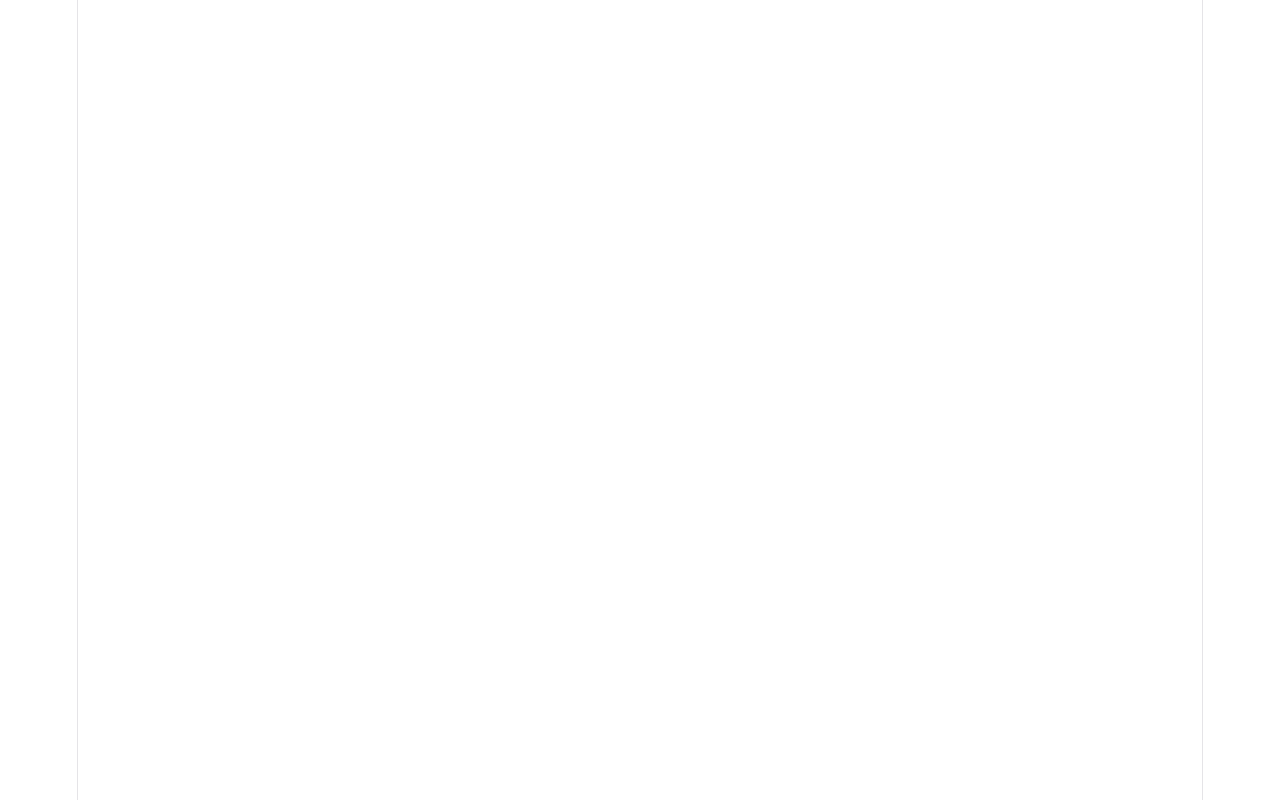
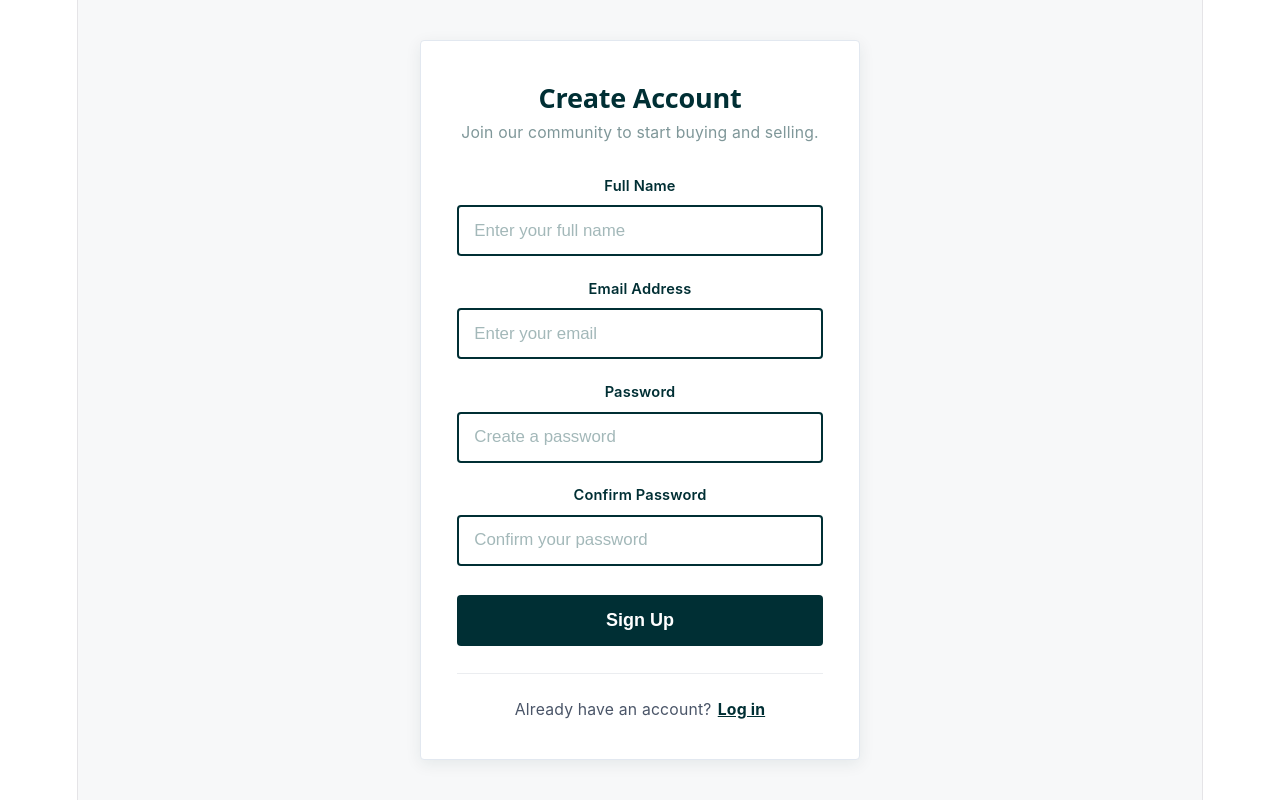
Before and after one commit to Dominic9074/olx-marketplace-clone, a React (Vite) app in the folder client/: page /signup in a window 1280 px wide. Before the commit this address had no page. Built offline with nearby package versions, Linux system fonts and the light colour scheme.

Commit message:
feat:completed the sigup feature logic

```diff
--- a/client/package.json
+++ b/client/package.json
@@ -14,8 +14,10 @@
     "axios": "^1.20.0",
     "react": "^19.2.8",
     "react-dom": "^19.2.8",
+    "react-hook-form": "^7.87.0",
     "react-redux": "^9.3.0",
-    "react-router-dom": "^7.18.3"
+    "react-router-dom": "^7.18.3",
+    "react-toastify": "^11.1.0"
   },
   "devDependencies": {
     "@eslint/js": "^10.0.1",
--- a/client/src/App.tsx
+++ b/client/src/App.tsx
@@ -1,11 +1,13 @@
 import './App.css'
 import AppRouter from './routes/AppRouter.tsx'
+import { ToastContainer } from 'react-toastify'
 
 function App() {
 
   return (
     <>
       <AppRouter />
+      <ToastContainer />
     </>
   )
 }
--- a/client/src/api/apiClient.ts
+++ b/client/src/api/apiClient.ts
@@ -1,5 +1,6 @@
 import axios from "axios";
-import { store } from "../app/store";
+import type { RootState } from "../app/store";
+import type { Store } from "@reduxjs/toolkit";
 
 const apiClient=axios.create({
     baseURL:'http://localhost:5000/',
@@ -8,7 +9,8 @@ const apiClient=axios.create({
     }
 })
 
-apiClient.interceptors.request.use(
+export const setupInterceptors=(store:Store<RootState>)=>{
+    apiClient.interceptors.request.use(
     (config)=>{
         const token=store.getState().auth.token;
 
@@ -21,5 +23,6 @@ apiClient.interceptors.request.use(
         return Promise.reject(error)
     }
 )
+}
 
 export default apiClient;
--- /dev/null
+++ b/client/src/hooks/hooks.ts
@@ -0,0 +1,6 @@
+import { useDispatch,useSelector } from "react-redux";
+import type { AppDispatch,RootState } from "../app/store";
+
+
+export const useAppDispatch=useDispatch.withTypes<AppDispatch>()
+export const useAppSelector=useSelector.withTypes<RootState>();
--- a/client/src/pages/Login.tsx
+++ b/client/src/pages/Login.tsx
@@ -1,7 +1,24 @@
+import { useForm } from "react-hook-form";
+import "./Login.css";
+import { useNavigate } from "react-router-dom";
 
-import "./Login.css";
+interface userFormInterface{
+  name:string;
+  email:string;
+  password:string;
+  confirmPassword:string;
+}
 
 export default function Login() {
+
+  const {register,handleSubmit,formState:{errors}}=useForm<userFormInterface>()
+  const navigate=useNavigate()
+
+  const handleLogin=async ()=>{
+    console.log('logged in');
+    navigate('/')
+  }
+
   return (
     <div className="login-wrapper">
       <div className="login-card">
@@ -10,15 +27,18 @@ export default function Login() {
         <p className="login-subtext">The trusted community of buyers and sellers.</p>
 
         {/* Login Form */}
-        <form className="login-form">
+        <form className="login-form" onSubmit={handleSubmit(handleLogin)} >
           <div className="input-field-group">
             <label htmlFor="email">Email Address</label>
             <input
               id="email"
               type="email"
               placeholder="Enter your email"
-              required
+              {...register('email',{
+                required:'Email is required',
+              })}
             />
+            {errors.email && <p style={{ color: "red",margin:0 }}>{errors.email.message}</p>}
           </div>
 
           <div className="input-field-group">
@@ -29,8 +49,12 @@ export default function Login() {
               id="password"
               type="password"
               placeholder="Enter your password"
-              required
+              {...register('password',{
+                required:'password is required',
+                minLength:{value:6,message:'password should contain at least 6 character'}
+              })}
             />
+            {errors.password && <p style={{ color: "red",margin:0 }}>{errors.password.message}</p>}
           </div>
 
           <button type="submit" className="login-submit-btn">
@@ -40,7 +64,7 @@ export default function Login() {
 
         <div className="login-footer">
           <span>Don't have an account?</span>
-          <a href="#register" className="create-account-link">Sign up</a>
+          <a href="/signup" className="create-account-link">Sign up</a>
         </div>
       </div>
     </div>
--- /dev/null
+++ b/client/src/pages/Signup.css
@@ -0,0 +1,132 @@
+.signup-wrapper {
+  min-height: 100vh;
+  width: 100%;
+  background-color: #f7f8f9;
+  display: flex;
+  align-items: center;
+  justify-content: center;
+  padding: 1.5rem;
+  box-sizing: border-box;
+  font-family: -apple-system, BlinkMacSystemFont, "Segoe UI", Roboto, sans-serif;
+}
+
+.signup-card {
+  position: relative;
+  width: 100%;
+  max-width: 440px;
+  background-color: #ffffff;
+  border-radius: 4px;
+  border: 1px solid #e2e8f0;
+  box-shadow: 0 4px 16px rgba(0, 47, 52, 0.08);
+  padding: 2.25rem 2rem 2rem;
+  box-sizing: border-box;
+}
+
+.close-btn {
+  position: absolute;
+  top: 14px;
+  right: 16px;
+  background: transparent;
+  border: none;
+  font-size: 24px;
+  color: #002f34;
+  cursor: pointer;
+  line-height: 1;
+}
+
+.close-btn:hover {
+  opacity: 0.7;
+}
+
+.signup-heading {
+  font-size: 1.5rem;
+  font-weight: 700;
+  color: #002f34;
+  margin: 0 0 0.35rem 0;
+  text-align: center;
+}
+
+.signup-subtext {
+  font-size: 0.875rem;
+  color: #7f9799;
+  margin: 0 0 1.5rem 0;
+  text-align: center;
+}
+
+.signup-form {
+  display: flex;
+  flex-direction: column;
+  gap: 1.1rem;
+}
+
+.input-field-group {
+  display: flex;
+  flex-direction: column;
+  gap: 0.35rem;
+}
+
+.input-field-group label {
+  font-size: 0.8125rem;
+  font-weight: 600;
+  color: #002f34;
+}
+
+.input-field-group input {
+  width: 100%;
+  padding: 0.75rem 0.85rem;
+  font-size: 0.9375rem;
+  border: 2px solid #002f34;
+  border-radius: 4px;
+  box-sizing: border-box;
+  outline: none;
+  color: #002f34;
+  transition: border-color 0.2s ease, box-shadow 0.2s ease;
+}
+
+.input-field-group input::placeholder {
+  color: #a3b8b9;
+}
+
+.input-field-group input:focus {
+  border-color: #23e5db;
+  box-shadow: 0 0 0 2px rgba(35, 229, 219, 0.2);
+}
+
+.signup-submit-btn {
+  margin-top: 0.5rem;
+  width: 100%;
+  background-color: #002f34;
+  color: #ffffff;
+  border: none;
+  border-radius: 4px;
+  padding: 0.85rem;
+  font-size: 1rem;
+  font-weight: 700;
+  cursor: pointer;
+  transition: background-color 0.2s ease, transform 0.1s ease;
+}
+
+.signup-submit-btn:hover {
+  background-color: #003f47;
+}
+
+.signup-submit-btn:active {
+  transform: scale(0.99);
+}
+
+.signup-footer {
+  margin-top: 1.5rem;
+  padding-top: 1.25rem;
+  border-top: 1px solid #ebedf0;
+  font-size: 0.875rem;
+  color: #4a5568;
+  display: flex;
+  justify-content: center;
+  gap: 0.35rem;
+}
+
+.login-account-link {
+  color: #002f34;
+  font-weight: 700;
+  text-decoration: underline;
+}
--- /dev/null
+++ b/client/src/pages/Signup.tsx
@@ -0,0 +1,117 @@
+import { useForm } from "react-hook-form";
+import "./Signup.css";
+import { useAppDispatch, useAppSelector } from "../hooks/hooks";
+import { registerUser } from "../features/auth/authThunk";
+import { toast } from "react-toastify";
+import { useNavigate } from "react-router-dom";
+
+interface SignUpFormInterface{
+    name:string;
+    email:string;
+    password:string;
+    confirmPassword:string;
+}
+
+export default function Signup() {
+
+    const {register,handleSubmit,formState:{errors}}=useForm<SignUpFormInterface>()
+
+    const {loading,error}=useAppSelector(state=>state.auth);
+    const dispatch=useAppDispatch()
+    const navigate=useNavigate()
+
+    const handleSignUp=async (data:SignUpFormInterface)=>{
+        const result=await dispatch(registerUser(data));
+
+        if(registerUser.fulfilled.match(result)){
+            console.log('SignUp Successful')
+            toast.success('Account Created Successfully')
+            navigate('/')
+        }
+
+
+
+    }
+
+    if(error){
+        console.log(error)
+    }
+
+
+  return (
+    <div className="signup-wrapper">
+      <div className="signup-card">
+
+        <h2 className="signup-heading">Create Account</h2>
+        <p className="signup-subtext">Join our community to start buying and selling.</p>
+
+        {/* Signup Form */}
+        <form className="signup-form" onSubmit={handleSubmit(handleSignUp)} >
+          <div className="input-field-group">
+            <label htmlFor="name">Full Name</label>
+            <input
+              id="name"
+              type="text"
+              placeholder="Enter your full name"
+              {...register('name',{
+                required:'name is required',
+                minLength:{value:3,message:'at least 3 character are required'}
+              })}
+            />
+            {errors.name && <p style={{ color: "red",margin:0 }}>{errors.name.message}</p>}
+          </div>
+
+          <div className="input-field-group">
+            <label htmlFor="email">Email Address</label>
+            <input
+              id="email"
+              type="email"
+              placeholder="Enter your email"
+              {...register('email',{
+                required:'email is required',
+              })}
+            />
+            {errors.email && <p style={{ color: "red",margin:0 }}>{errors.email.message}</p>}
+          </div>
+
+          <div className="input-field-group">
+            <label htmlFor="password">Password</label>
+            <input
+              id="password"
+              type="password"
+              placeholder="Create a password"
+              {...register('password',{
+                required:'password is required',
+                minLength:{value:6,message:'at least 6 character are required'}
+              })}
+            />
+            {errors.password && <p style={{ color: "red",margin:0 }}>{errors.password.message}</p>}
+          </div>
+
+          <div className="input-field-group">
+            <label htmlFor="confirmPassword">Confirm Password</label>
+            <input
+              id="confirmPassword"
+              type="password"
+              placeholder="Confirm your password"
+              {...register('confirmPassword',{
+                required:'confirm Password is required',
+                minLength:{value:6,message:'at least 6 character are required'}
+              })}
+            />
+            {errors.confirmPassword && <p style={{ color: "red",margin:0 }}>{errors.confirmPassword.message}</p>}
+          </div>
+
+          <button type="submit" className="signup-submit-btn">
+            {loading ? "Creating account..." : "Sign Up"}
+          </button>
+        </form>
+
+        <div className="signup-footer">
+          <span>Already have an account?</span>
+          <a href="/login" className="login-account-link">Log in</a>
+        </div>
+      </div>
+    </div>
+  );
+}
--- a/client/src/routes/AppRouter.tsx
+++ b/client/src/routes/AppRouter.tsx
@@ -1,12 +1,14 @@
 import { Route, Routes } from "react-router-dom";
 import Home from "../pages/Home";
 import Login from "../pages/Login";
+import Signup from "../pages/Signup";
 
 export default function AppRouter(){
    return(
         <Routes>
             <Route path='/' element={<Home/>} />
             <Route path='/login' element={<Login/>} />
+            <Route path='/signup' element={<Signup/>} />
         </Routes>
    )
 }
```
Also changed, not shown: 2 other files (tests, documents, lock files or other folders).
